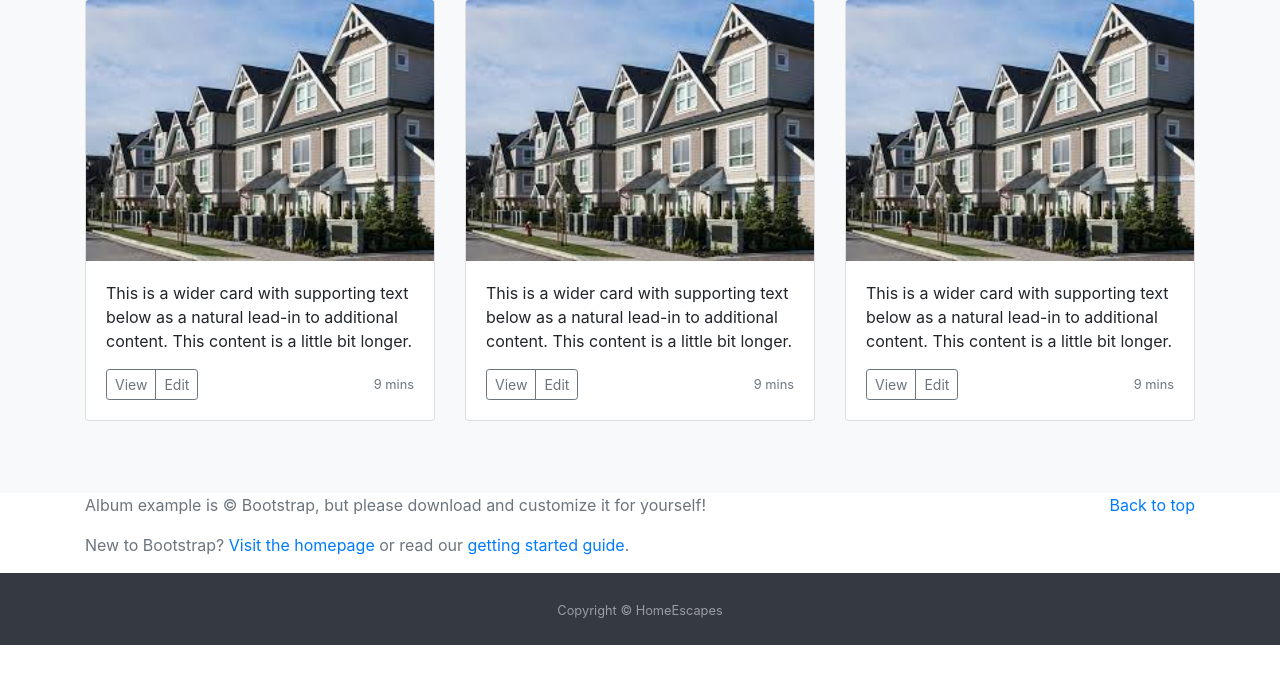
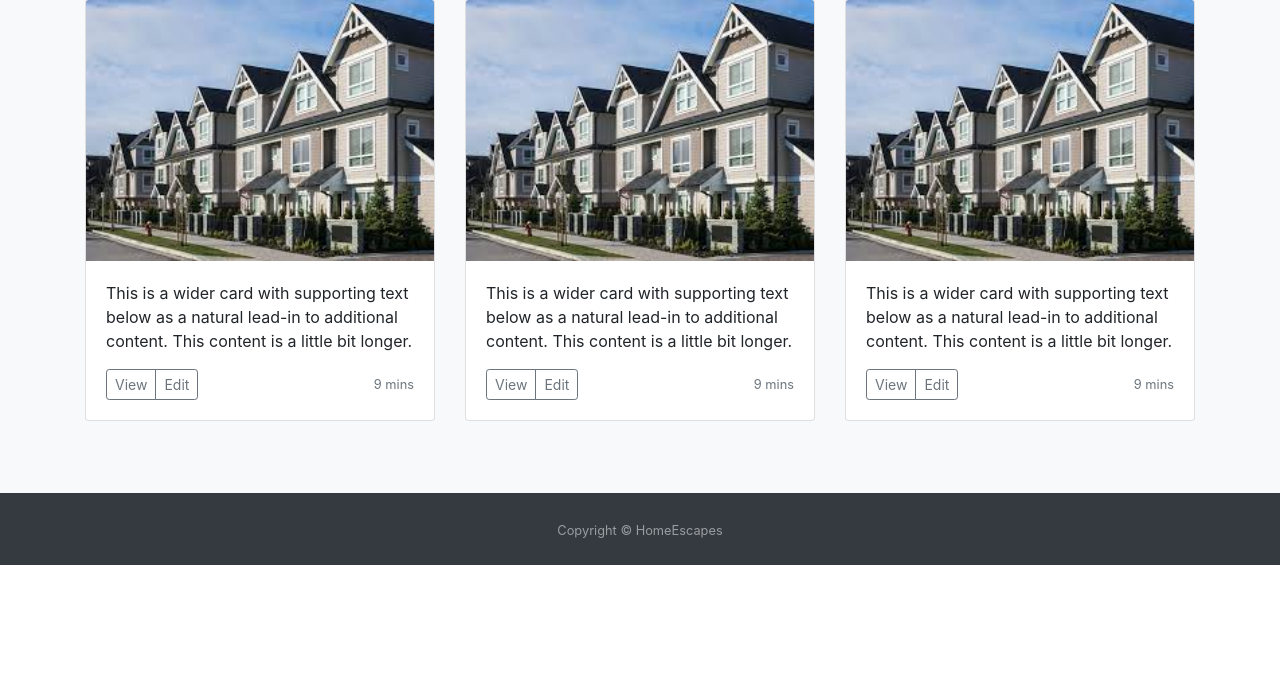
Before and after one commit to fromabby/gia-web-app, a PHP site: page /catalogue.php in a window 1280 px wide. Shown: the part 2176-2869 px from the top of the page. After the commit the page ends 2741 px from the top, so only its background shows below. Run offline with PHP 8.4, Linux system fonts and the light colour scheme; some libraries are stand-ins or nearby versions.

Commit message:
Update catalogue.php

```diff
--- a/catalogue.php
+++ b/catalogue.php
@@ -171,16 +171,6 @@ require_once "./carousel.php";
 
     </main>
 
-    <footer class="text-muted">
-        <div class="container">
-            <p class="float-right">
-                <a href="#">Back to top</a>
-            </p>
-            <p>Album example is &copy; Bootstrap, but please download and customize it for yourself!</p>
-            <p>New to Bootstrap? <a href="../../">Visit the homepage</a> or read our <a href="../../getting-started/">getting started guide</a>.</p>
-        </div>
-    </footer>
-
     <!-- Bootstrap core JavaScript
     ================================================== -->
     <!-- Placed at the end of the document so the pages load faster -->
@@ -188,9 +178,10 @@ require_once "./carousel.php";
     <script>
         window.jQuery || document.write('<script src="../../assets/js/vendor/jquery-slim.min.js"><\/script>')
     </script>
-    <script src="../../assets/js/vendor/popper.min.js"></script>
-    <script src="../../dist/js/bootstrap.min.js"></script>
-    <script src="../../assets/js/vendor/holder.min.js"></script>
+      <script src="./js/popper.min.js"></script>
+    <script src="./js/bootstrap.min.js"></script>
+    <script src="./js/holder.min.js"></script>
+
 </body>
 
 </html>
```
